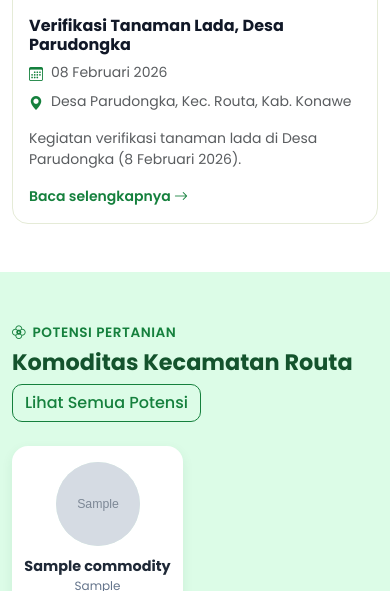
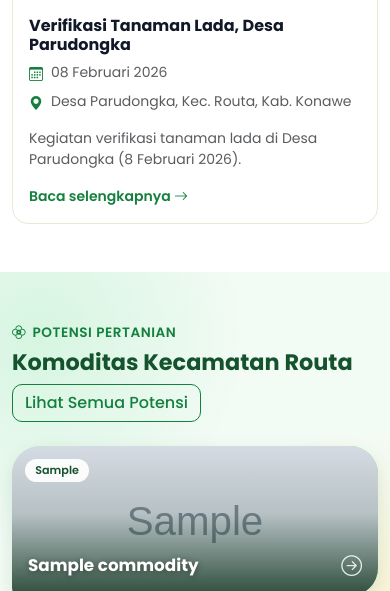
Before and after one commit to edwinkz-11/Bpp-Rouata, a Laravel app: page / in a window 390 px wide. Shown: the part 2774-3365 px from the top of the page. Run offline with Laravel 12, Linux system fonts and the light colour scheme; data comes from the database, SQL or seed files in the repository; tables that the repository leaves empty hold one stand-in row (values such as "Sample post"); grey boxes marked "Sample" are stand-in pictures; data that the repository does not hold is empty; grey boxes are pictures that could not be loaded.

Commit message:
Tentang BPP, kartu kontak, Potensi Pertanian bento, logo

```diff
--- a/public/css/site.css
+++ b/public/css/site.css
@@ -184,3 +184,37 @@ a:hover { color: var(--g-dark); }
 .org-area { font-size: .75rem; color: #6b7062; margin-top: .15rem; }
 .route-table th { white-space: nowrap; vertical-align: top; }
 @media (max-width: 575px) { .org-node { width: 150px; } }
+
+/* >> potensi */
+.potensi-section { background: radial-gradient(circle at 10% 15%, #d6f5e1 0, transparent 42%), radial-gradient(circle at 92% 85%, #fdf3cf 0, transparent 40%), #f3fbf5; }
+.potensi-grid { display: grid; grid-template-columns: repeat(auto-fill, minmax(200px, 1fr)); grid-auto-rows: 170px; gap: 1rem; grid-auto-flow: dense; }
+.potensi-tile { position: relative; display: block; overflow: hidden; border-radius: 28px 28px 28px 8px; background: linear-gradient(135deg, #bbf7d0, #4ade80); box-shadow: 0 8px 20px rgba(20, 83, 45, .12); color: #fff; transition: transform .3s, box-shadow .3s; }
+.potensi-tile:nth-child(even) { border-radius: 8px 28px 28px 28px; }
+.potensi-tile:nth-child(5n+1) { grid-column: span 2; grid-row: span 2; }
+.potensi-tile:nth-child(5n+4) { grid-row: span 2; }
+.potensi-tile:hover { transform: translateY(-4px) rotate(-.4deg); box-shadow: 0 14px 28px rgba(20, 83, 45, .22); color: #fff; }
+.potensi-tile img { position: absolute; inset: 0; width: 100%; height: 100%; object-fit: cover; transition: transform .5s; }
+.potensi-tile:hover img { transform: scale(1.08); }
+.potensi-tile::after { content: ""; position: absolute; inset: 0; background: linear-gradient(to top, rgba(8, 45, 22, .82) 0, rgba(8, 45, 22, .15) 55%, transparent 100%); }
+.potensi-icon { position: absolute; top: 42%; left: 50%; transform: translate(-50%, -50%); font-size: 3rem; color: rgba(255, 255, 255, .75); z-index: 1; }
+.potensi-chip { position: absolute; top: .8rem; left: .8rem; z-index: 2; background: rgba(255, 255, 255, .92); color: #14532d; font-size: .7rem; font-weight: 600; padding: .2rem .65rem; border-radius: 999px; }
+.potensi-info { position: absolute; left: 1rem; right: 1rem; bottom: .9rem; z-index: 2; display: flex; justify-content: space-between; align-items: center; gap: .5rem; }
+.potensi-info strong { font-size: 1.05rem; text-shadow: 0 1px 6px rgba(0, 0, 0, .4); }
+.potensi-info i { font-size: 1.3rem; opacity: .85; transition: transform .25s; }
+.potensi-tile:hover .potensi-info i { transform: translateX(4px); }
+@media (max-width: 575px) {
+    .potensi-grid { grid-template-columns: repeat(2, 1fr); grid-auto-rows: 150px; }
+    .potensi-tile:nth-child(5n+1) { grid-column: span 2; grid-row: span 1; }
+    .potensi-tile:nth-child(5n+4) { grid-row: span 1; }
+}
+/* << potensi */
+
+/* >> kontak */
+.contact-card { padding: 1.8rem; position: sticky; top: 100px; }
+.contact-list { list-style: none; padding: 0; margin: 0 0 1.2rem; }
+.contact-list li { display: flex; gap: .9rem; align-items: center; padding: .7rem 0; border-bottom: 1px dashed #e5ebd7; font-size: 1.02rem; }
+.contact-list li:last-child { border-bottom: 0; }
+.contact-list .ico { width: 42px; height: 42px; border-radius: 50%; background: var(--g-light); color: var(--g); display: grid; place-items: center; font-size: 1.15rem; flex: none; }
+.contact-map { border-radius: 14px; overflow: hidden; border: 1px solid #e5ebd7; margin-bottom: 1rem; }
+.contact-map iframe { display: block; width: 100%; height: 260px; border: 0; }
+/* << kontak */
--- a/resources/views/web/home.blade.php
+++ b/resources/views/web/home.blade.php
@@ -82,7 +82,7 @@
 </section>
 
 {{-- D. POTENSI PERTANIAN --}}
-<section class="section bg-green-soft">
+<section class="section potensi-section">
     <div class="container">
         <div class="d-flex justify-content-between align-items-end mb-4 flex-wrap gap-2">
             <div>
@@ -94,17 +94,22 @@
         @if ($commodities->isEmpty())
             <x-empty icon="bi-flower3" title="Data komoditas belum diisi" text="Komoditas ditambahkan oleh petugas melalui Dashboard Admin → Potensi Pertanian." />
         @else
-            <div class="row g-4">
-                @foreach ($commodities as $c)
-                    <div class="col-6 col-md-4 col-lg-2">
-                        <a href="{{ route('commodities.index', ['kategori' => $c->category]) }}" class="commodity-mini text-decoration-none">
-                            <img src="{{ $c->image_url }}" alt="{{ $c->name }}" loading="lazy">
-                            <strong>{{ $c->name }}</strong>
-                            <small>{{ $c->category }}</small>
-                        </a>
-                    </div>
-                @endforeach
+            <div class="potensi-grid">
+            @foreach ($commodities as $c)
+                <a href="{{ route('commodities.index', ['kategori' => $c->category]) }}" class="potensi-tile">
+                    @if ($c->image)
+                        <img src="{{ $c->image_url }}" alt="{{ $c->name }}" loading="lazy">
+                    @else
+                        <i class="bi bi-flower1 potensi-icon"></i>
+                    @endif
+                    <span class="potensi-chip">{{ $c->category }}</span>
+                    <div class="potensi-info"><strong>{{ $c->name }}</strong><i class="bi bi-arrow-right-circle"></i></div>
+                </a>
+            @endforeach
             </div>
+            @if ($commodities->contains(fn ($c) => $c->image))
+                <p class="small text-muted mt-3 mb-0"><i class="bi bi-info-circle me-1"></i>Sebagian foto adalah foto ilustrasi (Wikimedia Commons) dan akan diganti foto lapangan Routa.</p>
+            @endif
         @endif
     </div>
 </section>
```
Also changed, not shown: database/seeders/KomoditasFotoSeeder.php (added, +37 -0 lines), database/seeders/ProfilBppSeeder.php (added, +35 -0 lines), resources/views/web/about.blade.php (+16 -10 lines).
